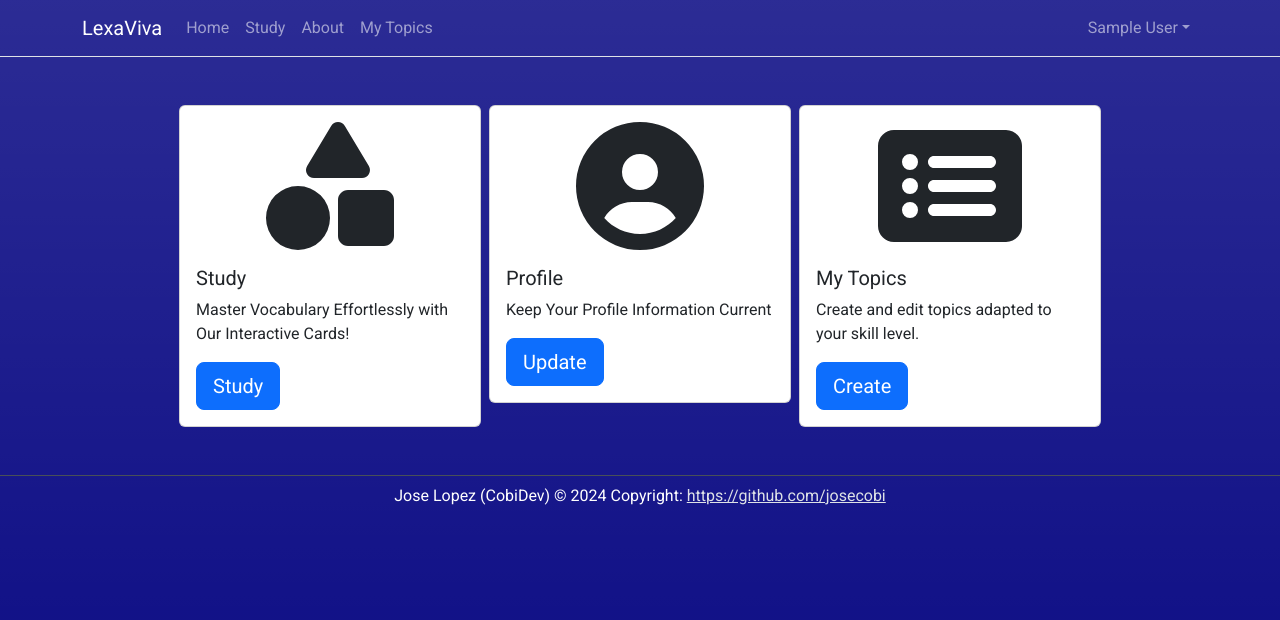
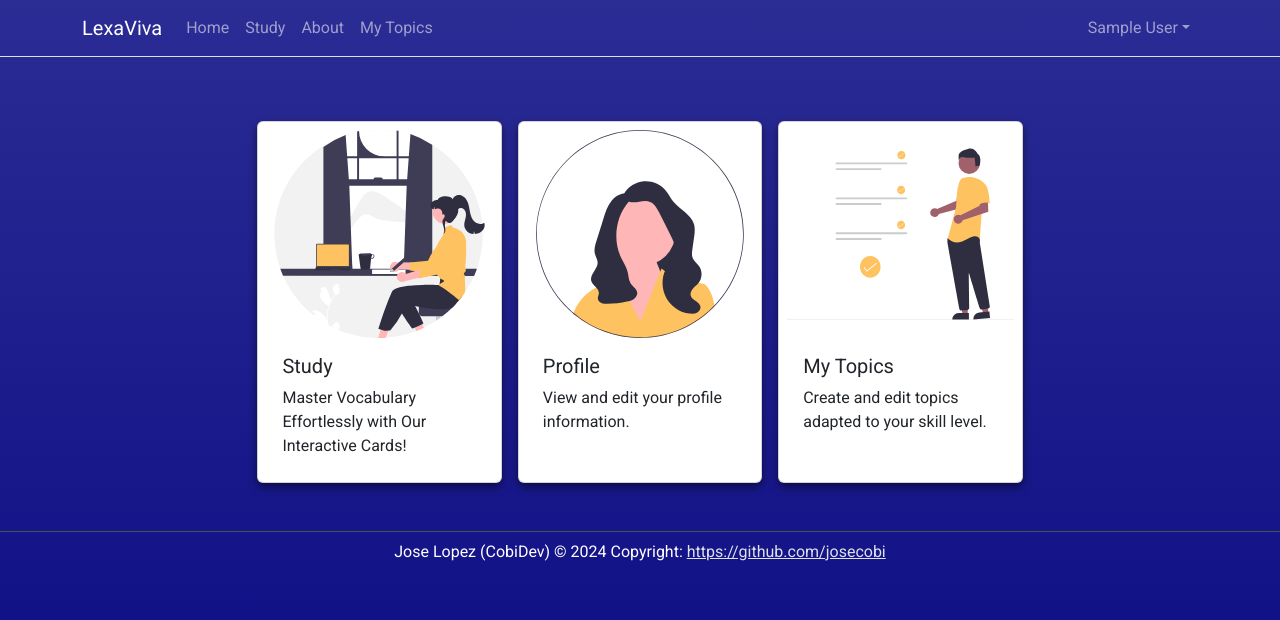
Before and after one commit to josecobi/lexaviva-frontend, a React (Vite) app: page /dashboard in a window 1280 px wide. Shown: the top 620 px of the page. Built offline with nearby package versions, Linux system fonts and the light colour scheme; sample sign-in values are in the browser's storage.

Commit message:
Refactored dashboard infoCards. Used react-bootstrap Cards and LinkContainers

```diff
--- a/src/screens/Dashboard.jsx
+++ b/src/screens/Dashboard.jsx
@@ -1,33 +1,48 @@
-import ActionCard from "../components/topics/ActionCard"
-import { Container, Row, Col } from 'react-bootstrap'
+import { Container, Row, Col, Card } from 'react-bootstrap';
+import { LinkContainer } from "react-router-bootstrap";
 function Dasboard() {
     return (
        <>
-        <Container fluid className="mt-5">
-            <Row className="justify-content-center g-2">
-                <Col xs={10} md={3} >
-                    <ActionCard
-                        title='Study'
-                        text='Master Vocabulary Effortlessly with Our Interactive Cards!'
-                        action='Study' link='/study'
-                        icon={["fa-solid", "fa-shapes"]}
-                    />
+        <Container className="mt-5">
+            <Row className="infoCardsRow justify-content-center g-3">
+                <Col xs={10} md={3} className="infoCardsCol">
+                    <LinkContainer to="/study" className="clickableElement">
+                    <Card className="infoCards p-2">
+                        <Card.Img variant="top" src="./assets/study.svg" className="infoCardImg"/>
+                        <Card.Body>
+                            <Card.Title>Study</Card.Title>
+                            <Card.Text>
+                                Master Vocabulary Effortlessly with Our Interactive Cards!
+                            </Card.Text>
+                        </Card.Body>
+                    </Card>
+                    </LinkContainer>
                 </Col>
-                <Col xs={10} md={3}>
-                    <ActionCard
-                        title='Profile'
-                        text='Keep Your Profile Information Current'
-                        action='Update' link='/profile'
-                        icon={["fa-solid", "fa-circle-user"]}
-                    />
+                <Col xs={10} md={3} className="infoCardsCol">
+                    <LinkContainer to="/profile" className="clickableElement">
+                    <Card className="infoCards p-2">
+                        <Card.Img variant="top" src="./assets/profile.svg" className="infoCardImg"/>
+                        <Card.Body>
+                            <Card.Title>Profile</Card.Title>
+                            <Card.Text>
+                                View and edit your profile information.
+                            </Card.Text>
+                        </Card.Body>
+                    </Card>
+                    </LinkContainer>
                 </Col>
-                <Col xs={10} md={3}>
-                    <ActionCard
-                        title='My Topics'
-                        text='Create and edit topics adapted to your skill level.'
-                        action='Create' link='/mytopics'
-                        icon={["fa-solid", "fa-rectangle-list"]}
-                    />
+                <Col xs={10} md={3} className="infoCardsCol">
+                    <LinkContainer to="/mytopics" className="clickableElement">
+                    <Card className="infoCards p-2">
+                        <Card.Img variant="top" src="./assets/topics.svg" className="infoCardImg"/>
+                        <Card.Body>
+                            <Card.Title>My Topics</Card.Title>
+                            <Card.Text>
+                                Create and edit topics adapted to your skill level.
+                            </Card.Text>
+                        </Card.Body>
+                    </Card>
+                      </LinkContainer>
                 </Col>
             </Row>
         </Container>
```
